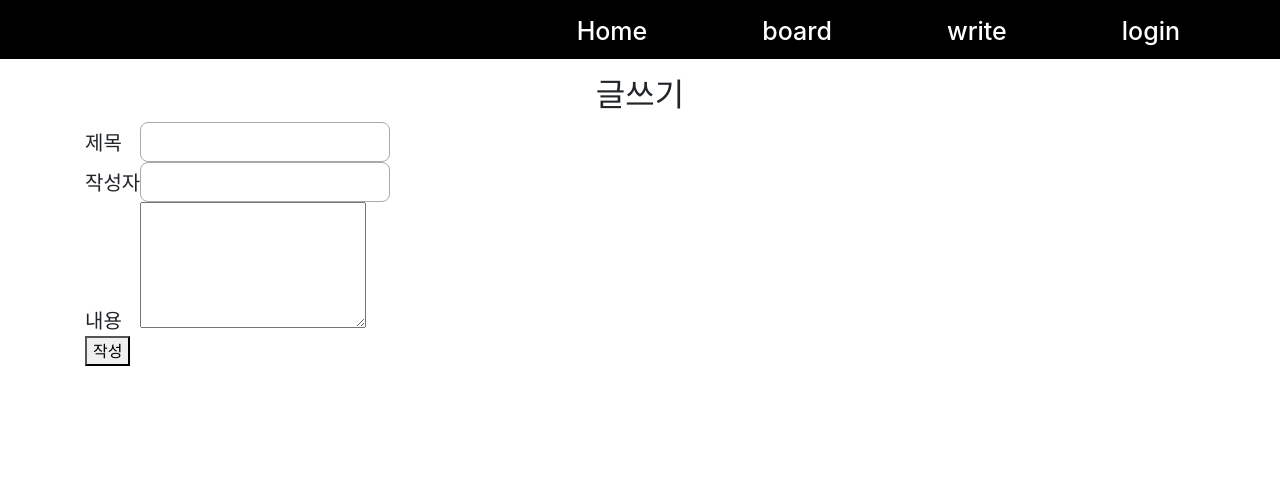
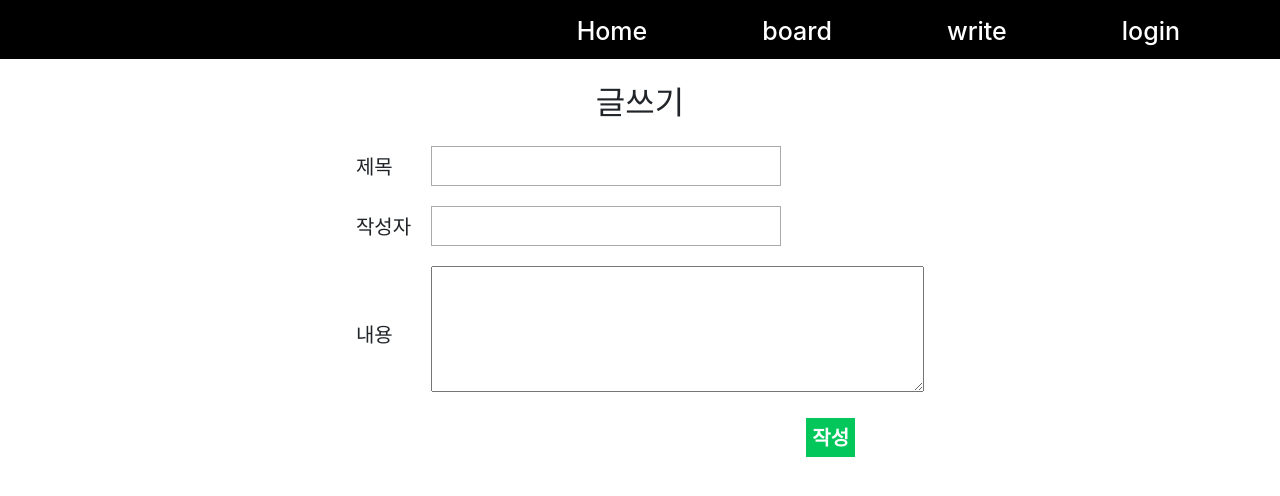
Before and after one commit to ijw9209/react-board, a React (Create React App) app: page /write in a window 1280 px wide. Shown: the top 496 px of the page. Built offline with nearby package versions, Linux system fonts and the light colour scheme.

Commit message:
write 작업중

```diff
--- a/src/App.js
+++ b/src/App.js
@@ -17,8 +17,8 @@ class App extends Component {
     users: [],
 
   }
-  componentWillMount = () => {
-    console.log("compoenntwillMount!!");
+  componentDidMount = () => {
+    console.log("Appcomponentdidmount!")
   }
 
   componentWillUnmount = () => {
--- a/src/components/board.js
+++ b/src/components/board.js
@@ -20,7 +20,6 @@ class board extends Component {
                     <h2>게시판</h2>
                 </div>
                 <table className="board_table">
-
                     <colgroup>
                         <col width="530" />
                         <col width="450" />
--- a/src/components/home.js
+++ b/src/components/home.js
@@ -8,7 +8,6 @@ class home extends Component {
     }
 
     componentDidMount = () => {
-        console.log('componentDidMount');
 
         const loginInfo = JSON.parse(sessionStorage.getItem("loginInfo"));
         if (loginInfo) {
--- a/src/components/login.css
+++ b/src/components/login.css
@@ -3,7 +3,7 @@
 }
 
 .form_wrap{
-    width: 200px;
+    width: 400px;
     height: 200px;
     margin: 0 auto;
     margin-top: 20%;
@@ -14,22 +14,30 @@
 }
 
 .login-btn, .regist-btn{
-    width: 250px;
-    height: 35px;
-    border-radius: 10px;
+    width: 350px;
+    height: 40px;
 }
 .login-btn{
     margin-top : 30px;
+    background-color: #03c75a;
+    border: none;
+    color: #fff;
+    font-size: 20px;
+    font-weight: 700;
 }
+
 .regist-btn{
     margin-top : 20px;
+    background-color: #03c75a;
+    border: none;
+    color: #fff;
+    font-size: 20px;
+    font-weight: 700;
 }
 
 input{
-    padding-left: 10px;
     height: 40px;
-    border-radius: 8px;
-    width: 250px;
+    width: 350px;
 }
 
 input:nth-child(2){
--- a/src/components/login.js
+++ b/src/components/login.js
@@ -54,8 +54,8 @@ class login extends Component {
                     <form className="login_form" onSubmit={this.handleSubmit}>
                         <input type="text" placeholder="아이디" onChange={this.handleId}></input>
                         <input type="password" placeholder="비밀번호" onChange={this.handlePw}></input>
-                        <button type="submit" className="btn-primary login-btn">로그인</button>
-                        <button onClick={this.handleRegist} className="btn-primary regist-btn">회원가입</button>
+                        <button type="submit" className="login-btn">로그인</button>
+                        <button onClick={this.handleRegist} className="regist-btn">회원가입</button>
                     </form>
                 </div>
             </div>
--- a/src/components/regist.css
+++ b/src/components/regist.css
@@ -12,11 +12,6 @@ input{
     color:#777777;
 }
 
-input[type="text"],
-input[type="password"] {
-
-}
-
 tr .td_input {
     padding: 10px;
 }
@@ -27,7 +22,22 @@ tr th {
 }
 
 .submit-btn {
-    width: 180px;
-    height: 33px;
+    width: 351px;
+    margin-left: 32px;
+    height: 39px;
     margin-top: 15px;
+    background-color: #03c75a;
+    border: none;
+    color: #fff;
+    font-size: 20px;
+    font-weight: 700;
 }
+
+.exist-btn{
+    background-color: #b99ccc;
+    border: none;
+    color: #fff;
+    font-size: 20px;
+    font-weight: 500;
+    height: 41px;
+}
--- a/src/components/regist.js
+++ b/src/components/regist.js
@@ -13,6 +13,13 @@ class regist extends Component {
         existBtn: false
 
     }
+
+    // handleChange = e =>{
+    //     const {value , name } = e.target;
+    //     this.setState({
+    //         [name] : value;
+    //     });
+    // };
 
     handleId = e => {
 
@@ -165,7 +172,7 @@ class regist extends Component {
                                 <td className="td_input">
                                     <input type="text" id="id" onChange={this.handleId} placeholder="아이디" value={id}></input>
                                 </td>
-                                <td><button className="btn-primary" onClick={this.handleIdChk}>중복검사</button></td>
+                                <td><button className="exist-btn" onClick={this.handleIdChk}>중복검사</button></td>
                             </tr>
                             <tr>
                                 <th>비밀번호</th>
@@ -187,7 +194,7 @@ class regist extends Component {
                             </tr>
                         </tbody>
                     </table>
-                    <button type="submit" className="btn-primary submit-btn">가입</button>
+                    <button type="submit" className="submit-btn">가입</button>
                 </form>
             </div>
         );
--- a/src/components/write.css
+++ b/src/components/write.css
@@ -1,3 +1,37 @@
 .write_table {
-    line-height: 3;
+    margin : 0 auto;
 }
+
+.write_wrap{
+    height: 400px;
+}
+
+.write_tr td{
+    padding-bottom: 20px;
+}
+.write_tr th{
+    padding-right: 20px;
+}
+
+.write_content_th {
+    position: relative;
+    bottom: 50px;
+}
+
+.btn_wrap{
+    width:150px;
+    float: right;
+    margin-right: 21.5%;
+}
+
+.write-btn{
+    margin-left: 32px;
+    height: 39px;
+    margin-top: 15px;
+    background-color: #03c75a;
+    border: none;
+    color: #fff;
+    font-size: 20px;
+    font-weight: 700;
+    margin: 0 auto;
+}
--- a/src/components/write.js
+++ b/src/components/write.js
@@ -1,29 +1,60 @@
 import React, { Component } from 'react';
 
+import './write.css';
 class write extends Component {
+
+    state = {
+        title: '',
+        name: '',
+        contents: ''
+
+    }
+
+    componentDidMount = () => {
+        console.log("write 컴포넌트!")
+    }
+
+
+    handleTitle = e => {
+        this.setState({
+            title: e.target.value
+        })
+    }
+
+
+    handleContents = e => {
+        this.setState({
+            contents: e.target.value
+        })
+    }
+
     render() {
         return (
-            <div className="container mt-3">
+            <div className="container mt-4">
                 <div className="write_title">
                     <h2>글쓰기</h2>
                 </div>
+                <div className="write_wrap mt-4">
                     <table className="write_table">
                         <tbody>
-                        <tr>
+                            <tr className="write_tr">
                                 <th>제목</th>
-                            <td><input type="text"></input></td>
+                                <td><input type="text" onChange={this.handleTitle}></input></td>
                             </tr>
-                        <tr>
+                            <tr className="write_tr">
                                 <th>작성자</th>
-                            <td><input type="text"></input></td>
+                                <td><input type="text" readOnly="readOnly"></input></td>
                             </tr>
-                        <tr>
-                            <th>내용</th>
-                            <td><textarea cols="20" rows="5"></textarea></td>
+                            <tr className="write_tr">
+                                <th className="write_content_th">내용</th>
+                                <td><textarea cols="46" rows="5" onChange={this.handleContents}></textarea></td>
                             </tr>
                         </tbody>
-                    <button>작성</button>
                     </table>
+                    <div className="btn_wrap">
+                        <button className="write-btn">작성</button>
+                    </div>
+                </div>
             </div>
         );
     }
```
Lines whose indentation alone changed are shown as unchanged.
